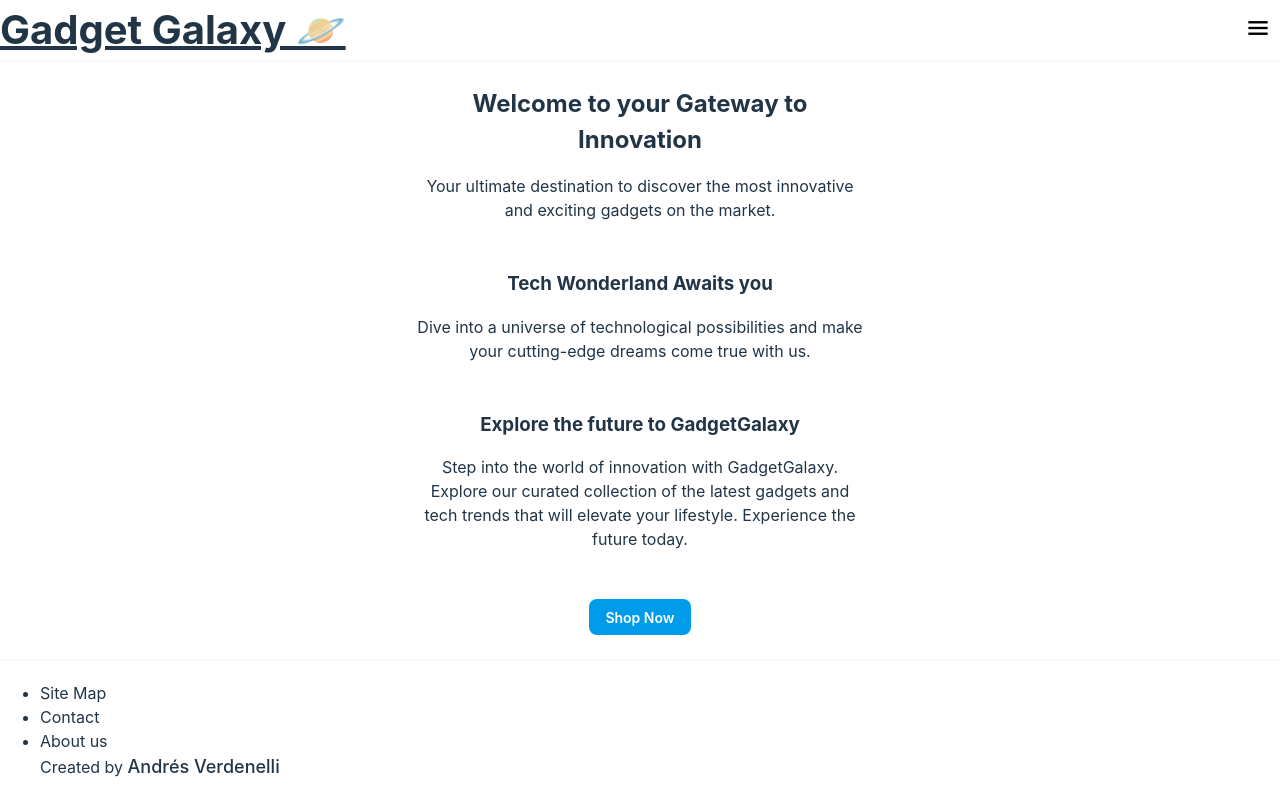
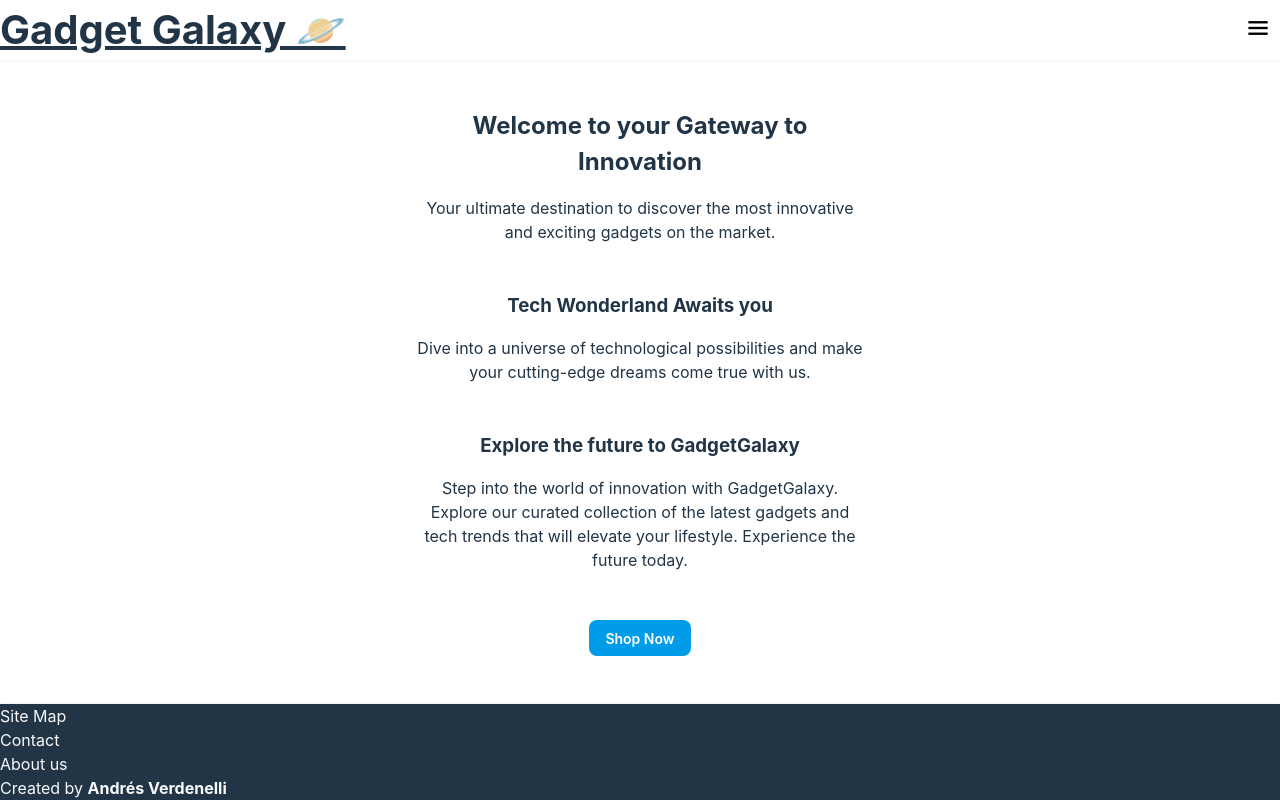
Before and after one commit to mighty-mufasa/react-eshop, a React (Vite) app: page / in a window 1280 px wide. Built offline with nearby package versions, Linux system fonts and the light colour scheme.

Commit message:
Update Footer component styles

```diff
--- a/src/components/Footer/Footer.css
+++ b/src/components/Footer/Footer.css
@@ -1,4 +1,15 @@
 footer {
   box-shadow: var(--boxShadow);
-  padding: 2rem 4rem;
+  padding: 2rem var(--lateralPadding);
+  background-color: var(--neutralDark);
+  color: var(--neutralLight);
+  a {
+    color: var(--neutralLight);
+    font-size: 1.6rem;
+    font-weight: bold;
+  }
+
+  li {
+    list-style-type: none;
+  }
 }
```
